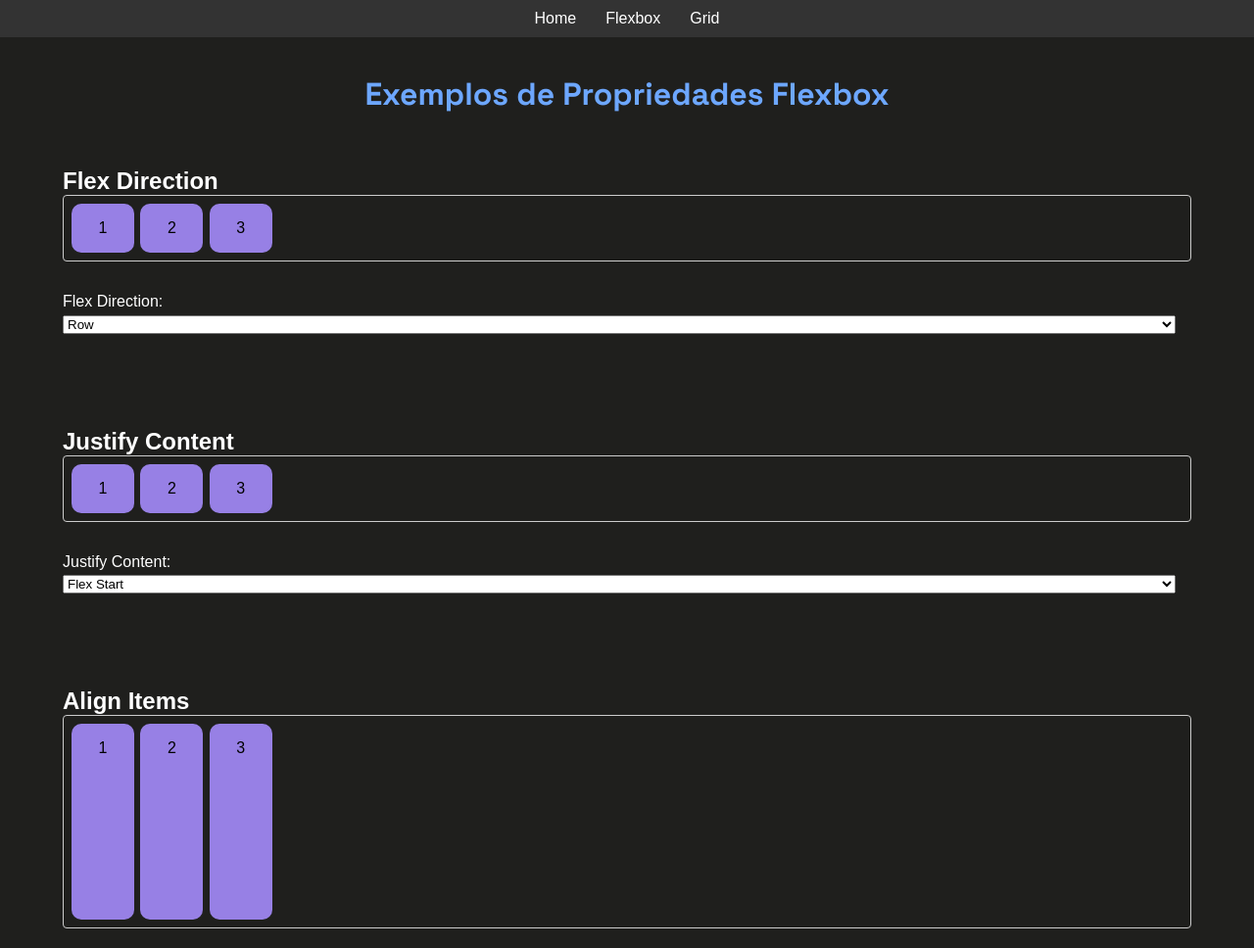
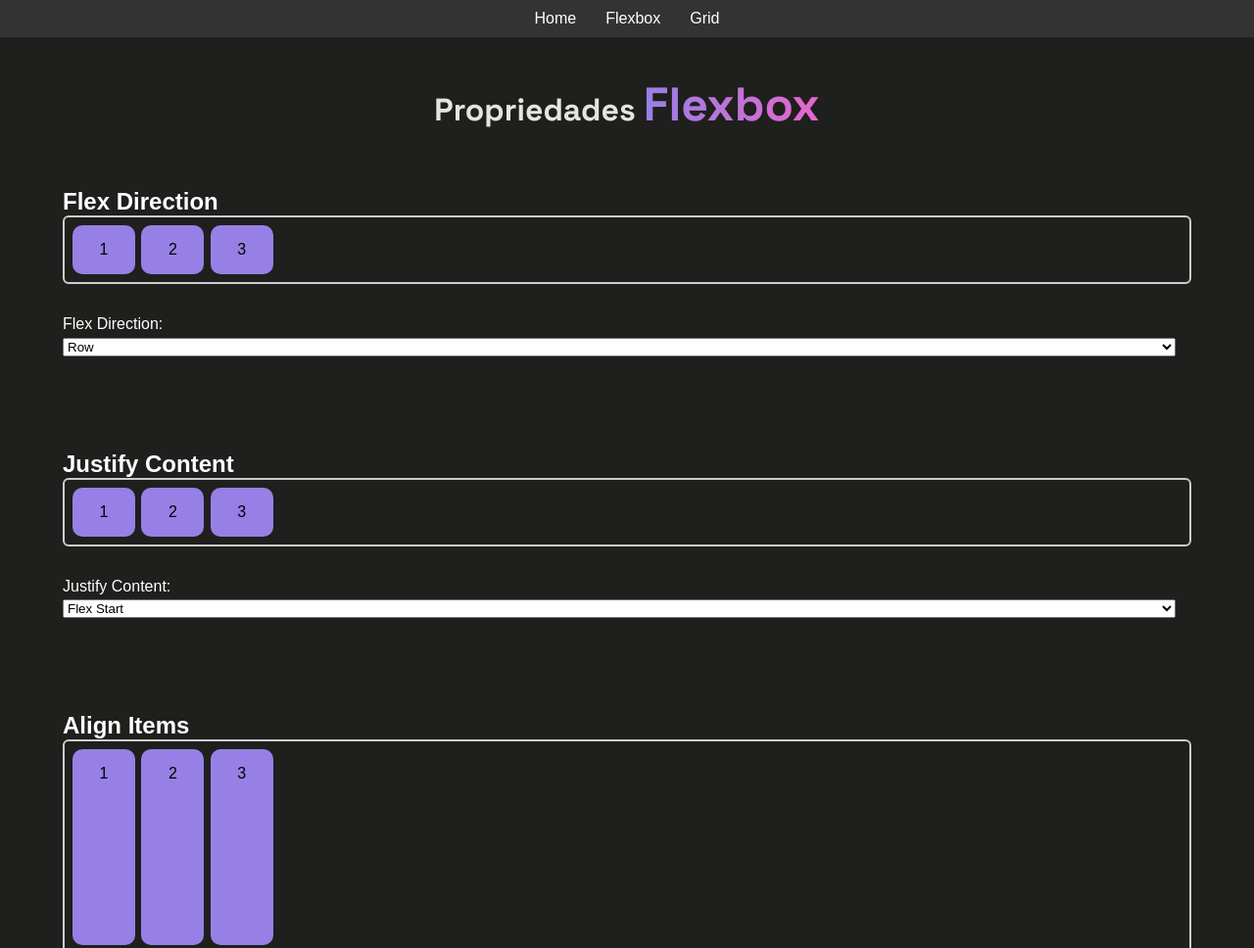
Before and after one commit to GCLemos/layoutsCSS, a plain HTML site: page flexbox.html in a window 1280 px wide. Shown: the top 968 px of the page at 98% size. Drawn offline with Linux system fonts and the light colour scheme.

Commit message:
Headers finished.

```diff
--- a/flexbox.html
+++ b/flexbox.html
@@ -18,7 +18,7 @@
     </nav>
 
     <header>
-        <h1>Exemplos de Propriedades Flexbox</h1>
+        <h1>Propriedades <span class="span-flex">Flexbox</span></h1>
     </header>
 
     <main>
--- a/styles-flex.css
+++ b/styles-flex.css
@@ -1,9 +1,16 @@
 @import url(styles.css);
+
+.span-flex {
+    font-size: xxx-large;
+    background: linear-gradient(90deg, rgba(151,128,229,1) 0%, rgba(230,102,204,1) 100%);
+    -webkit-background-clip: text;
+    -webkit-text-fill-color: transparent;
+}
 
 .flex-container {
     display: flex;
-    border: 1px solid #ccc;
-    border-radius: 4px;
+    border: 2px solid #ccc;
+    border-radius: 6px;
     padding: 0.5rem;
     gap: 0.4rem;
     margin-bottom: 1rem;
--- a/styles.css
+++ b/styles.css
@@ -25,7 +25,7 @@ header {
     font-optical-sizing: auto;
     font-weight: 700;
     font-style: normal;
-    color: #6da7ff;
+    color: #e6e4de;
     padding: 0.4rem;
     text-align: center;
 }
```
Also changed, not shown: grid.html (+1 -1 lines), styles-grid.css (+10 -1 lines).
